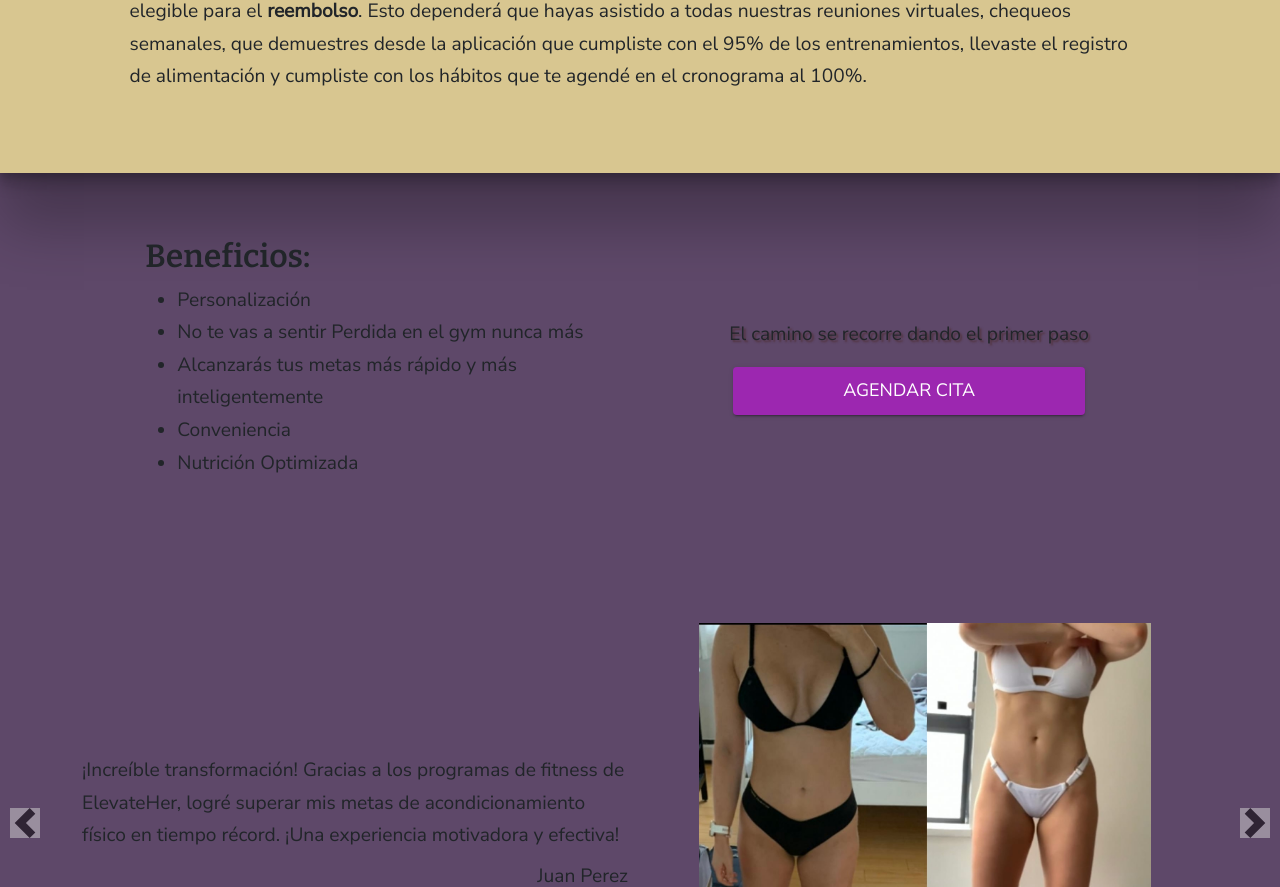
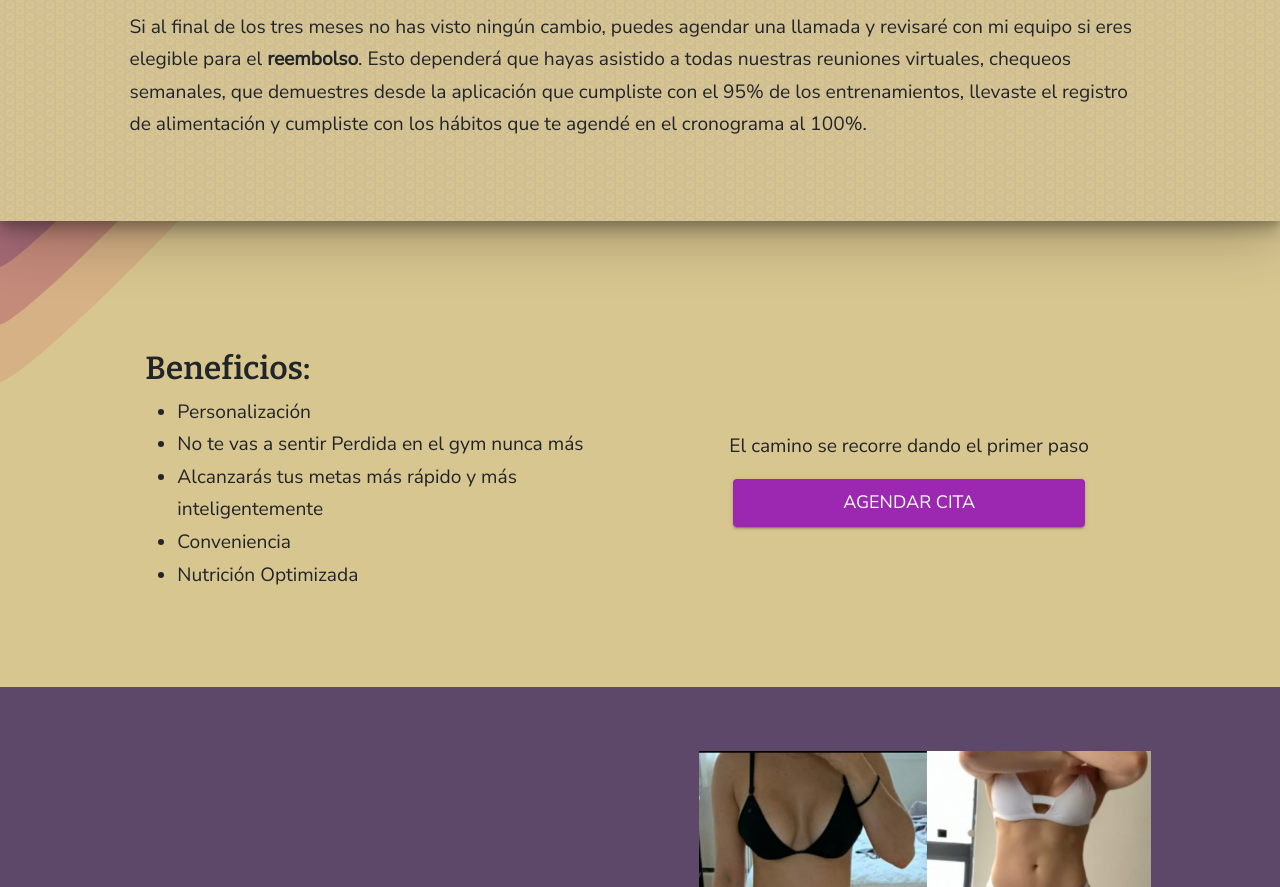
Before and after one commit to Matias-Ramos/ElevateHer, a React (Vite) app: page / in a window 1280 px wide. Shown: the part 3324-4211 px from the top of the page. Built offline with nearby package versions, Linux system fonts and the light colour scheme.

Commit message:
Benefits.jsx fully styled and Warranty.jsx slightly improved by adding texture to the background

```diff
--- a/src/pages/benefits/Benefits.jsx
+++ b/src/pages/benefits/Benefits.jsx
@@ -10,10 +10,18 @@ const rowStyling = 'flex-column flex-lg-row justify-content-lg-evenly'
 const secondColStyling = 'd-flex align-items-center'
 // Const
 const sellingSpeech = 'El camino se recorre dando el primer paso'
+// Styling
+const sectionStyling = {
+    paddingTop: '8rem',
+    paddingBottom: '5rem',
+    backgroundPosition: 'left',
+    backgroundRepeat: 'no-repeat',
+    backgroundSize: 'cover',
+};
 
 const Benefits = () => {
     return (
-        <section id="target">
+        <section id="benefits" style={sectionStyling}>
             <Container>
                 <Row className={rowStyling}>
                     <Col lg={7} xl={5}>
--- /dev/null
+++ b/src/pages/benefits/benefits.scss
@@ -0,0 +1,13 @@
+#benefits .callToAction .row .col:first-child{
+    text-shadow: none;
+}
+@media only screen and (max-width: 576px) {
+    #benefits{
+        background-image: url("./assets/benefitsBlobBckgMobile.svg");
+    }
+}
+@media only screen and (min-width: 577px) {
+    #benefits{
+        background-image: url("./assets/benefitsBlobBckgDesktop.svg");
+    }
+}
--- a/src/pages/program/Table/Table.jsx
+++ b/src/pages/program/Table/Table.jsx
@@ -16,6 +16,7 @@ import rows from './tableData';
 // Styling
 const sectionStyling = {
     background: 'linear-gradient(180deg, rgba(94, 72, 105, 1) 0%, rgba(216, 198, 144, 1) 100%)',
+    paddingBottom: '7rem',
 };
 
 
--- a/src/summoner.scss
+++ b/src/summoner.scss
@@ -3,6 +3,7 @@
 @use './pages/program/bigPicture/bigPicture.scss';
 @use  './pages/program/Table/tableChevron.scss';
 @use  './components/CallToAction/callToAction.scss';
+@use './pages/benefits/benefits.scss';
 @use './pages/testimonies/testimonies.scss';
 @use './pages/signature/signature.scss';
 @use './pages/footer/footer.scss';
```
Also changed, not shown: src/pages/program/warranty/Warranty.jsx (+5 -1 lines), src/assets/benefitsBlobBckgDesktop.svg (added), src/assets/benefitsBlobBckgMobile.svg (added).
